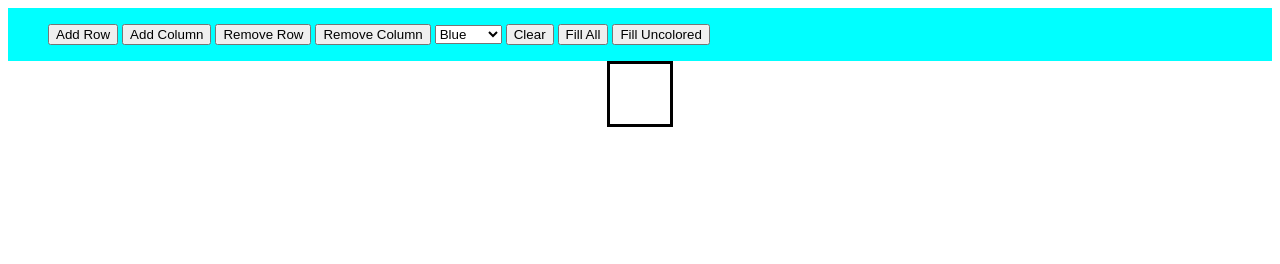
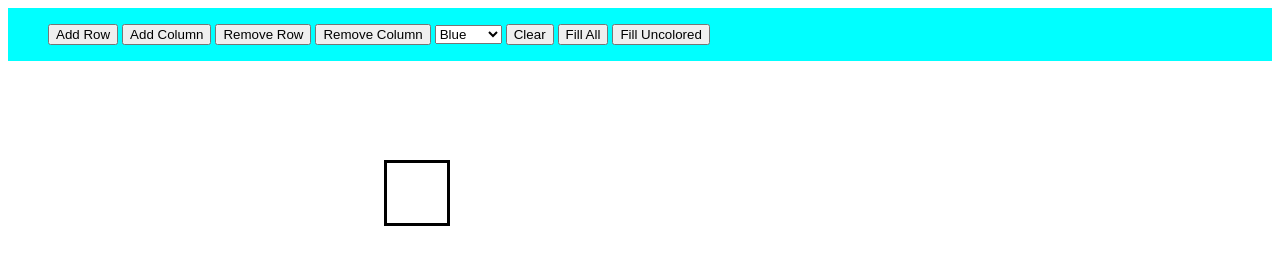
Before and after one commit to Moe82/TTP-Assignment-5, a plain HTML site: page index.html in a window 1280 px wide. Drawn offline with Linux system fonts and the light colour scheme.

Commit message:
Fixed issue 12, closes #12

```diff
--- a/style.css
+++ b/style.css
@@ -6,7 +6,9 @@
 }
 
 #table{
- margin: auto;
+ position: fixed;
+ top: 20%;
+ left: 30%;
 }
 
 .bar{
```
